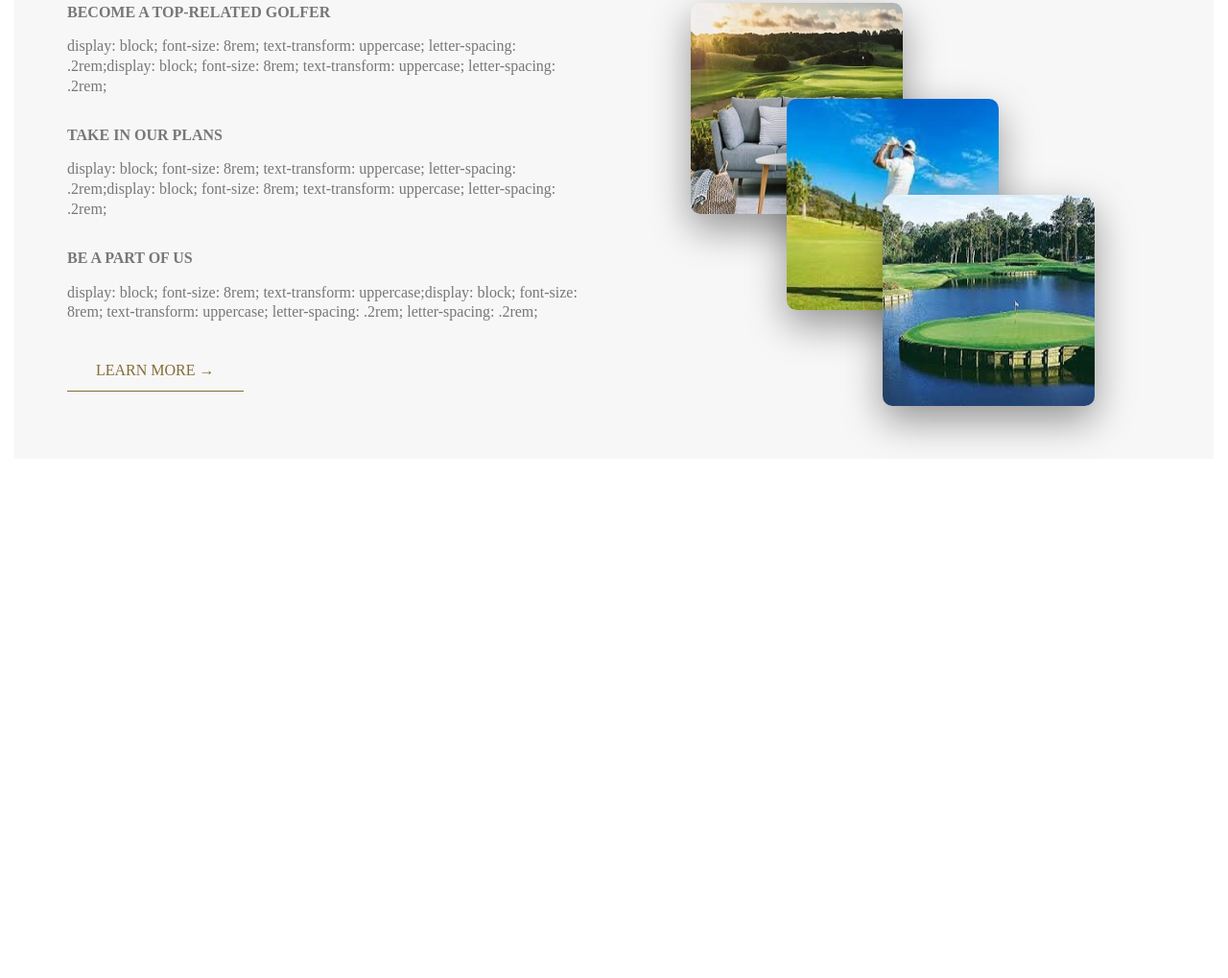
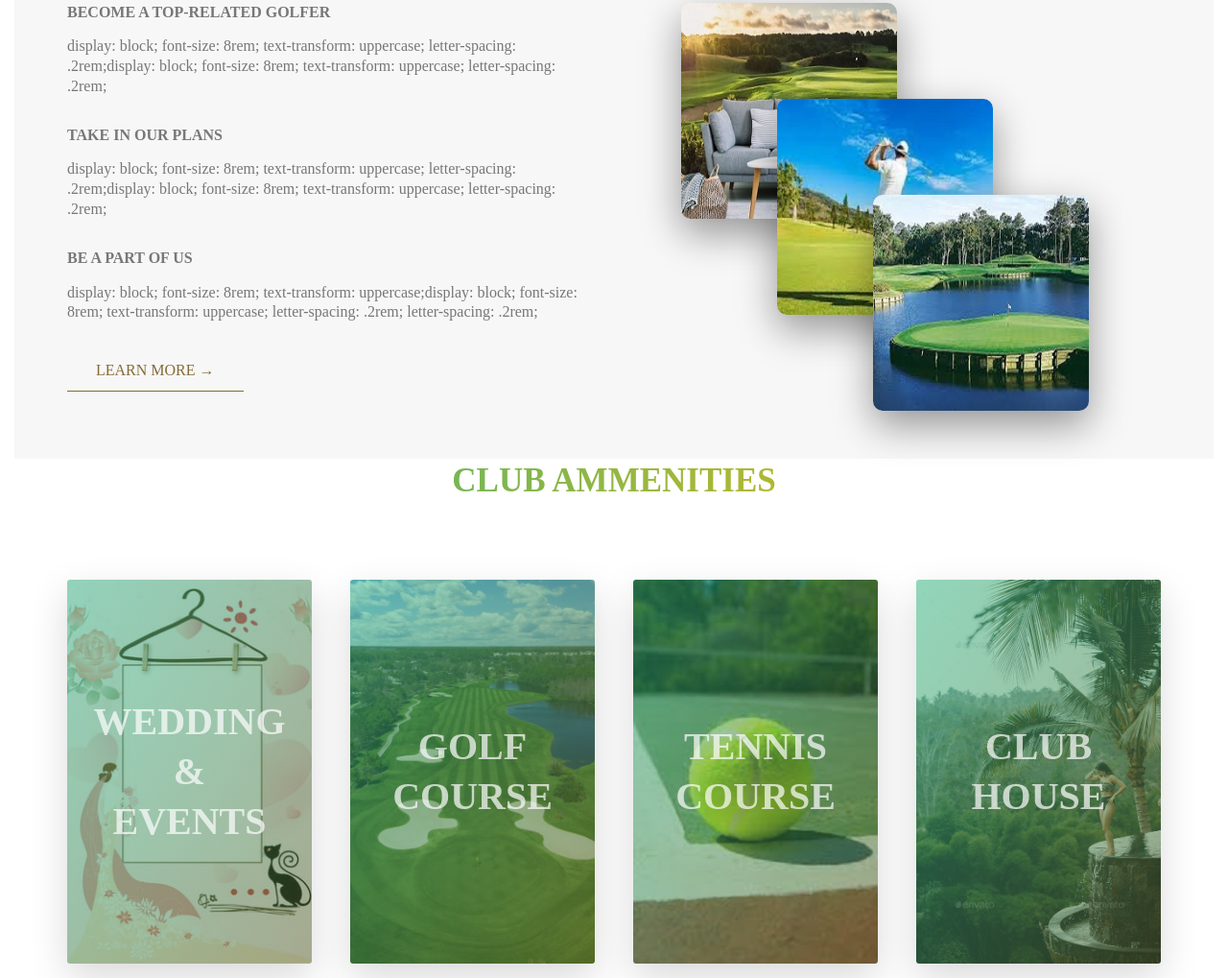
Before and after one commit to es-sheikhi/lakeview, a website: page index.html in a window 1280 px wide. Shown: the part 968-1987 px from the top of the page at 96% size. Before the commit the page ends 1461 px from the top, so only its background shows below. Drawn offline with Linux system fonts and the light colour scheme.

Commit message:
amenity-1

```diff
--- a/index.html
+++ b/index.html
@@ -92,5 +92,39 @@
             </div>
         </div>
     </section>
+    <div class="amenities-section">
+        <div class="u-align-center">
+            <h2 class="heading-secondary">
+                Club Ammenities
+            </h2>
+        </div>
+        <div class="row">
+            <div class="col-1-of-4">
+                <div class="amenity-box amenity-box--1">
+                    <div class="amenity-box__overlay"></div>
+                    <h3 class="amenity-box__title">Wedding & events</h3>
+                </div>
+            </div>
+            <div class="col-1-of-4">
+                <div class="amenity-box amenity-box--2">
+                    <div class="amenity-box__overlay"></div>
+                    <h3 class="amenity-box__title">Golf course</h3>
+                </div>
+            </div>
+            <div class="col-1-of-4">
+                <div class="amenity-box amenity-box--3">
+                    <div class="amenity-box__overlay"></div>
+                    <h3 class="amenity-box__title">Tennis course</h3>
+                </div>
+            </div>
+            <div class="col-1-of-4">
+                <div class="amenity-box amenity-box--4">
+                    <div class="amenity-box__overlay"></div>
+                    <h3 class="amenity-box__title">Club House</h3>
+                </div>
+            </div>
+
+        </div>
+    </div>
 </body>
 </html>
--- a/sass/abstracts/_variables.scss
+++ b/sass/abstracts/_variables.scss
@@ -32,5 +32,5 @@ $gray-light-2: #eee;
 $default-font-size:1.6rem;
 
 //Grid system
-$horizontal-gutter:6rem;
+$horizontal-gutter:4rem;
 $vertical-gutter: 8rem;
--- /dev/null
+++ b/sass/components/_amenity-box.scss
@@ -0,0 +1,60 @@
+.amenity-box {
+    border-radius: .3rem;
+    box-shadow: 0 1.5rem 4rem rgba($black, .15);
+    height: 40rem;
+    position: relative;
+
+    &--1 {
+        background-image: linear-gradient(to right bottom, rgba($primary-light, 0.5), rgba($primary-dark, 0.5)), url(img/am-img-1.jpg);
+        background-size: cover;
+        background-position: center;
+    }
+
+    &--2 {
+        background-image: linear-gradient(to right bottom, rgba($primary-light, 0.5), rgba($primary-dark, 0.5)), url(img/am-img-2.jpg);
+        background-size: cover;
+        background-position: center;
+    }
+
+    &--3 {
+        background-image: linear-gradient(to right bottom, rgba($primary-light, 0.5), rgba($primary-dark, 0.5)), url(img/am-img-3.jpg);
+        background-size: cover;
+        background-position: center;
+    }
+
+    &--4 {
+        background-image: linear-gradient(to right bottom, rgba($primary-light, 0.5), rgba($primary-dark, 0.5)), url(img/am-img-4.jpg);
+        background-size: cover;
+        background-position: center;
+    }
+
+    &__title {
+        font-size: 4rem;
+        text-transform: uppercase;
+        position: absolute;
+        top: 50%;
+        @include center-object;
+        color: $white;
+        opacity: .7;
+        transition: opacity .2s;
+    }
+
+    &__overlay {
+        position: absolute;
+        top: 0;
+        left: 0;
+        width: 100%;
+        height: 100%;
+        opacity: 0;
+        background-image: linear-gradient(to right bottom, $primary-light, $primary-dark);
+        transition: opacity .2s;
+    }
+
+    &:hover &__overlay {
+        opacity: .7;
+    }
+
+    &:hover &__title {
+        opacity: 0;
+    }
+}
--- a/sass/main.scss
+++ b/sass/main.scss
@@ -10,3 +10,4 @@
 @import "base/utilities";
 @import "components/buttons";
 @import "components/composition";
+@import "components/amenity-box";
```
Also changed, not shown: resources/css/img/am-img-1.jpg (added), resources/css/img/am-img-2.jpg (added), resources/css/img/am-img-3.jpg (added), resources/css/img/am-img-4.jpg (added), resources/css/style.css.
